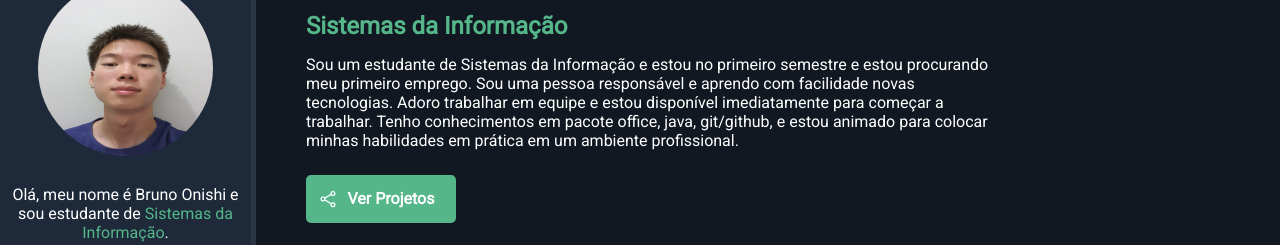
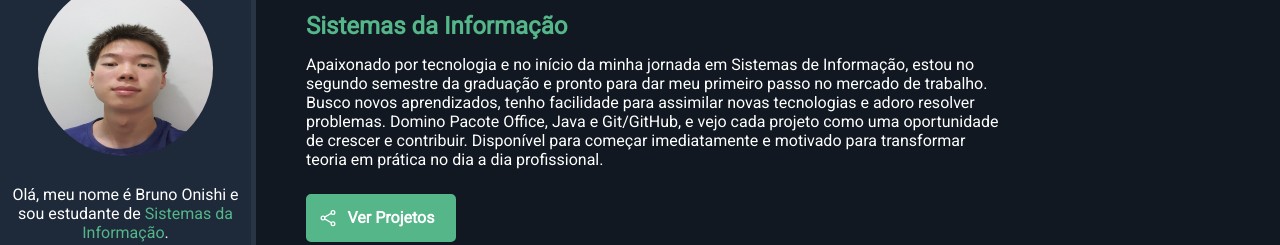
Before and after one commit to brunonishigit/brunonishigit.github.io, a plain HTML site: page index.html in a window 1280 px wide. Shown: the part 102-347 px from the top of the page. Drawn offline with nearby package versions, Linux system fonts and the light colour scheme.

Commit message:
Update index.html

```diff
--- a/index.html
+++ b/index.html
@@ -29,7 +29,7 @@
         <section id="about-container">
             <h1 id="name">Bruno Onishi</h1>
             <p id="title"><span class="highlight">Sistemas da Informação</span></p>
-            <p class="description">Sou um estudante de Sistemas da Informação e estou no primeiro semestre e estou procurando meu primeiro emprego. Sou uma pessoa responsável e aprendo com facilidade novas tecnologias. Adoro trabalhar em equipe e estou disponível imediatamente para começar a trabalhar. Tenho conhecimentos em pacote office, java, git/github, e estou animado para colocar minhas habilidades em prática em um ambiente profissional.</p>
+            <p class="description">Apaixonado por tecnologia e no início da minha jornada em Sistemas de Informação, estou no segundo semestre da graduação e pronto para dar meu primeiro passo no mercado de trabalho. Busco novos aprendizados, tenho facilidade para assimilar novas tecnologias e adoro resolver problemas. Domino Pacote Office, Java e Git/GitHub, e vejo cada projeto como uma oportunidade de crescer e contribuir. Disponível para começar imediatamente e motivado para transformar teoria em prática no dia a dia profissional.</p>
             <a href="https://github.com/brunonishigit" id="btn-projects"><ion-icon name="share-social-outline"></ion-icon> <span>Ver Projetos</span></a>
             <h2 id="skills-section-title">Minhas Skills</h2>
             <p class="description">Conheça as tecnologias que domino:</p>
```
